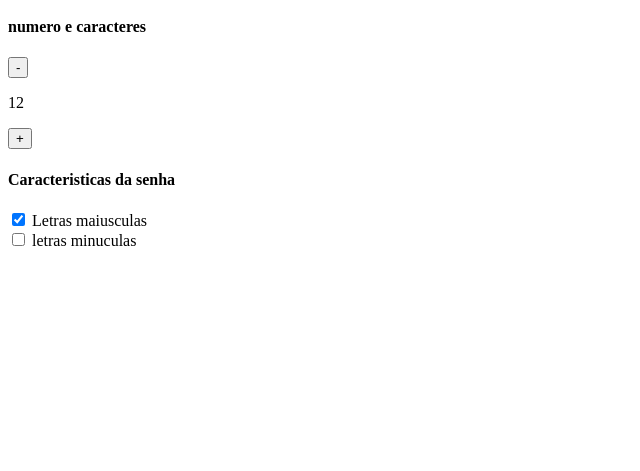
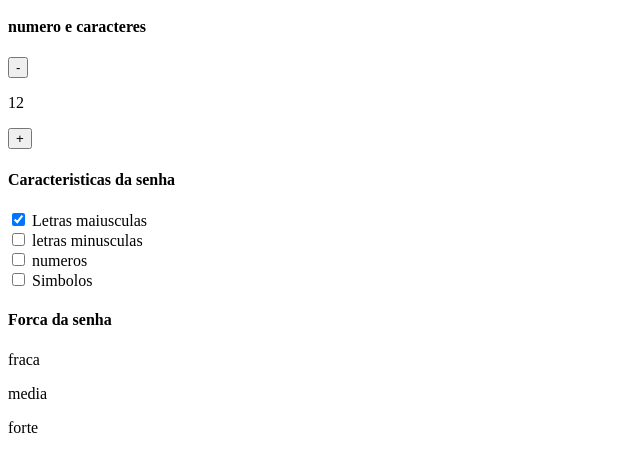
Before and after one commit to wendler1605/my-repository, a plain HTML site: page index.html in a window 1280 px wide. Shown: the part 71-542 px from the top of the page, without its empty margins (0-640 px from the left). Drawn offline with Linux system fonts and the light colour scheme.

Commit message:
Add files via upload

```diff
--- a/index.html
+++ b/index.html
@@ -32,6 +32,32 @@
             </div>
             <div class="parametro-senha-checkbox">
                 <input name="minusculo" type="checkbox" class="checkbox">
-                <label for="minusculo">letras minuculas</label>
+                <label for="minusculo">letras minusculas</label>
             </div>
-            <div
+            <div class="parametro-senha-checkbox">
+                <input name="numero" type="checkbox" class="checkbox">
+                <label for="numero">numeros</label>
+            </div>
+            <div class="parametro-senha-checkbox">
+                <input name="simbolo" type="checkbox" class="checkbox">
+                <label for="simbolo">Simbolos</label>
+            </div>
+
+        </div>
+        <div class="parametro-senha">
+            <h4 class="parametro-senha_titulo">Forca da senha</h4>
+        <div class="barra"></div>
+        <div class="forca fraca"></div>
+        <div class="parametro-senha-textos">
+            <p>fraca</p>
+            <p>media</p>
+            <p>forte</p>
+        </div>
+        <p class="entropia"></p>
+        </div>
+        </div>
+    </div>
+    </section>
+    <sript src="main.js"></sript>
+</body>
+</html>
```
